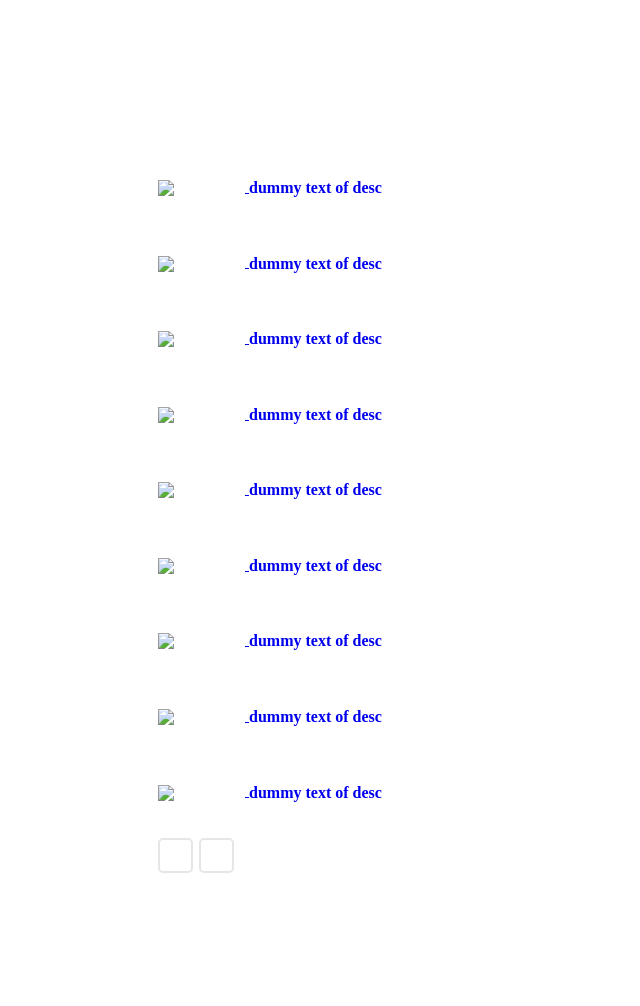
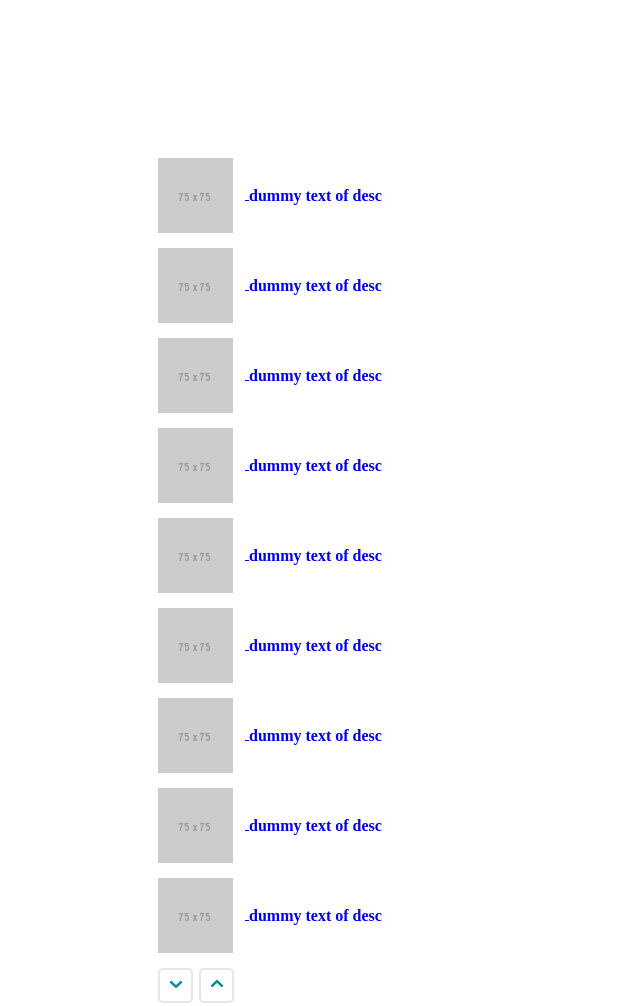
Before and after one commit to WhiteSama/Simple-Item-Vertical-Slider, a plain HTML site: page index.html in a window 1280 px wide. Shown: the top 1006 px of the page, without its empty margins (0-640 px from the left). Drawn offline with nearby package versions, Linux system fonts and the light colour scheme.

Commit message:
Update index.html

```diff
--- a/index.html
+++ b/index.html
@@ -4,7 +4,8 @@
     <meta charset="UTF-8">
     <title>SIVS</title>
     <meta name="description" content="">
-   <meta name="viewport" content="initial-scale=1, minimal-ui">
+    <meta name="viewport" content="initial-scale=1, minimal-ui">
+    <script src="https://code.jquery.com/jquery-1.12.4.min.js" integrity="sha256-ZosEbRLbNQzLpnKIkEdrPv7lOy9C27hHQ+Xp8a4MxAQ=" crossorigin="anonymous"></script>
 </head>
 
 <body>
@@ -12,7 +13,7 @@
     <div class="items">
         <div class="item">
             <a href="#">
-                <img src="img/dummy_75.png">
+                <img src="dummy_75.png">
                 <div class="desc">
                     <h4>dummy text of desc</h4>
                 </div>
@@ -20,7 +21,7 @@
         </div>
                 <div class="item">
             <a href="#">
-                <img src="img/dummy_75.png">
+                <img src="dummy_75.png">
                 <div class="desc">
                     <h4>dummy text of desc</h4>
                 </div>
@@ -28,7 +29,7 @@
         </div>
                 <div class="item">
             <a href="#">
-                <img src="img/dummy_75.png">
+                <img src="dummy_75.png">
                 <div class="desc">
                     <h4>dummy text of desc</h4>
                 </div>
@@ -36,7 +37,7 @@
         </div>
                 <div class="item">
             <a href="#">
-                <img src="img/dummy_75.png">
+                <img src="dummy_75.png">
                 <div class="desc">
                     <h4>dummy text of desc</h4>
                 </div>
@@ -44,7 +45,7 @@
         </div>
                 <div class="item">
             <a href="#">
-                <img src="img/dummy_75.png">
+                <img src="dummy_75.png">
                 <div class="desc">
                     <h4>dummy text of desc</h4>
                 </div>
@@ -52,7 +53,7 @@
         </div>
                 <div class="item">
             <a href="#">
-                <img src="img/dummy_75.png">
+                <img src="dummy_75.png">
                 <div class="desc">
                     <h4>dummy text of desc</h4>
                 </div>
@@ -60,7 +61,7 @@
         </div>
                 <div class="item">
             <a href="#">
-                <img src="img/dummy_75.png">
+                <img src="dummy_75.png">
                 <div class="desc">
                     <h4>dummy text of desc</h4>
                 </div>
@@ -68,7 +69,7 @@
         </div>
                 <div class="item">
             <a href="#">
-                <img src="img/dummy_75.png">
+                <img src="dummy_75.png">
                 <div class="desc">
                     <h4>dummy text of desc</h4>
                 </div>
@@ -76,7 +77,7 @@
         </div>
                 <div class="item">
             <a href="#">
-                <img src="img/dummy_75.png">
+                <img src="dummy_75.png">
                 <div class="desc">
                     <h4>dummy text of desc</h4>
                 </div>
@@ -90,7 +91,7 @@
 </div>
 
 
-<!-------------- Script and  example style --------------->
+<!-- Script and  example style -->
 
 <style>
 .articleList {
@@ -119,10 +120,10 @@
     height: 31px;
     cursor: pointer;
     margin-right: 2px;
-    background: #fff url(img/chev_down.png) center 11px no-repeat;
+    background: #fff url(chev_down.png) center 11px no-repeat;
 }
  .control .up {
-    background: #fff url(../img/chev_up.png) center 10px no-repeat;
+    background: #fff url(chev_up.png) center 10px no-repeat;
 }
 </style>
 
```
